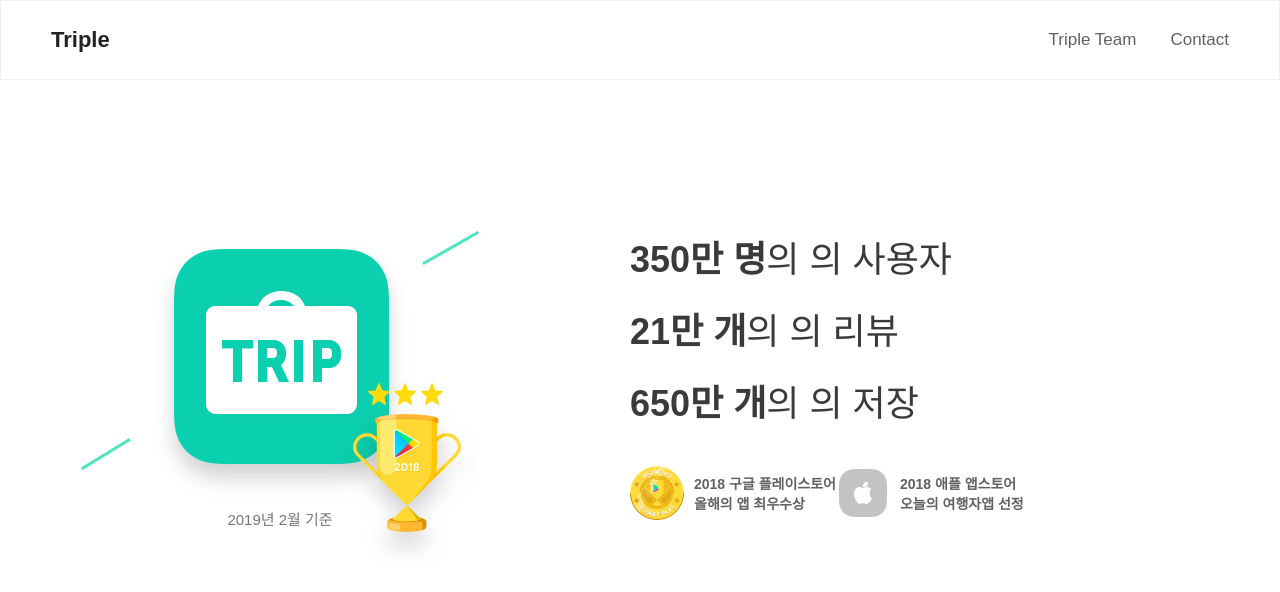
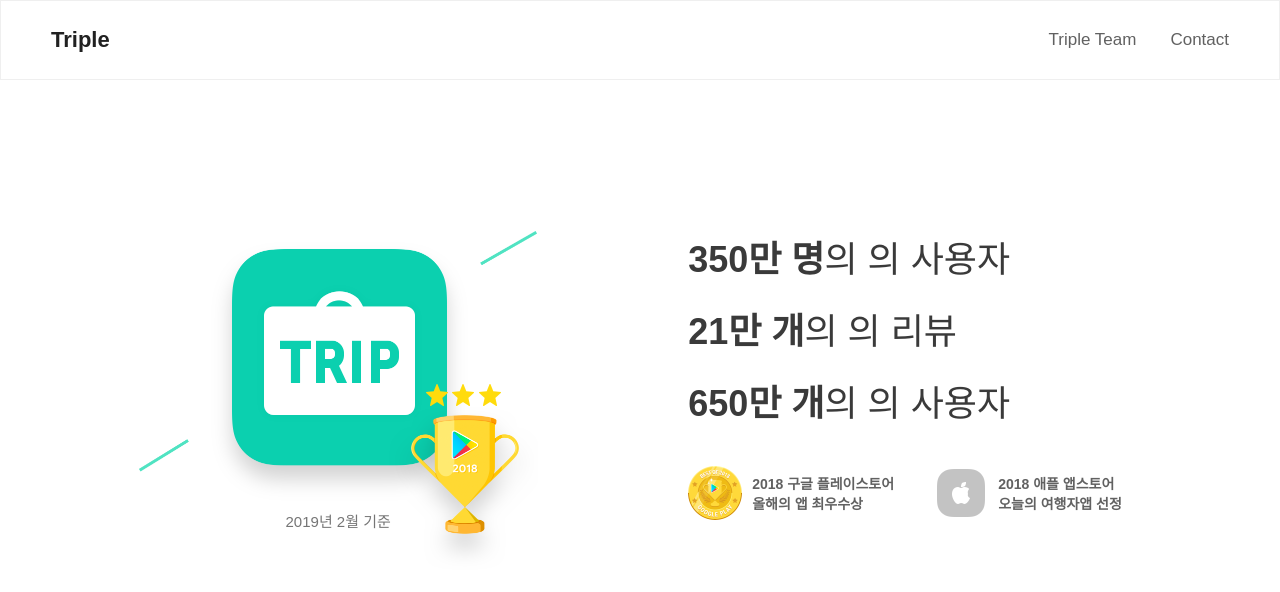
Before and after one commit to dddeok/triple-intro, a Next.js app: page / in a window 1280 px wide. Shown: the top 592 px of the page. Built offline with nearby package versions, Linux system fonts and the light colour scheme.

Commit message:
컴포넌트 구조 변경

```diff
--- /dev/null
+++ b/src/common/styles/animation.ts
@@ -0,0 +1,22 @@
+import { css } from 'styled-components';
+
+export const fadeIn = css`
+  opacity: 0;
+  animation-name: fadeIn;
+  animation-duration: 0.7s;
+  animation-timing-function: ease-in-out;
+  animation-fill-mode: forwards;
+  @keyframes fadeIn {
+    0% {
+      transform: translateY(10%);
+      opacity: 0;
+    }
+    66% {
+      opacity: 0;
+    }
+    100% {
+      transform: translateY(0%);
+      opacity: 1;
+    }
+  }
+`;
--- a/src/features/intro/component/item/AwradItem.tsx
+++ b/src/features/intro/component/item/AwradItem.tsx
@@ -1,2 +1,37 @@
 import React from 'react';
 import styled from 'styled-components';
+
+interface Props {
+  image: string;
+  alt: string;
+  text: string;
+}
+const AwardItem = ({ image, alt, text }: Props) => {
+  return (
+    <Container>
+      <AwardImage src={image} alt={alt} />
+      <AwardText>{text}</AwardText>
+    </Container>
+  );
+};
+
+export default AwardItem;
+
+const Container = styled.div`
+  display: flex;
+  align-items: center;
+  margin: 0 20px;
+`;
+
+const AwardImage = styled.img`
+  width: 54px;
+  height: 54px;
+`;
+
+const AwardText = styled.span`
+  font-size: 14px;
+  font-weight: bold;
+  margin-left: 10px;
+  color: rgba(58, 58, 58, 0.8);
+  white-space: pre-line;
+`;
--- a/src/features/intro/component/item/MetricItem.tsx
+++ b/src/features/intro/component/item/MetricItem.tsx
@@ -22,8 +22,8 @@ const Container = styled.div`
   display: flex;
   align-items: center;
   width: 100%;
-  margin-bottom: 20px;
 
   font-size: 36px;
   color: #3a3a3a;
+  margin-bottom: 20px;
 `;
--- a/src/features/intro/container/section/AwardSection.tsx
+++ /dev/null
@@ -1,140 +0,0 @@
-import React from 'react';
-import styled from 'styled-components';
-import Image from 'next/image';
-import MetricItem from '@features/intro/component/item/MetricItem';
-const AwardSection = () => {
-  return (
-    <SectionContainer>
-      <ImageContainer>
-        <Image src="/assets/triple@2x.png" width={400} height={338} />
-        <ImageCation>2019년 2월 기준</ImageCation>
-      </ImageContainer>
-      <Temp>
-        <MetricContainer>
-          <MetricItem count={350} countType={'만 명'} description={'의 사용자'} />
-          <MetricItem count={21} countType={'만 개'} description={'의 리뷰'} />
-          <MetricItem count={650} countType={'만 개'} description={'의 저장'} />
-        </MetricContainer>
-        <AwardContainer>
-          <Image src="/assets/play-store@2x.png" width={54} height={54} />
-          <AwardDescription>{`2018 구글 플레이스토어
-  올해의 앱 최우수상`}</AwardDescription>
-          <Image src="/assets/app-store@2x.png" width={54} height={54} />
-          <AwardDescription>{`2018 애플 앱스토어
-          오늘의 여행자앱 선정`}</AwardDescription>
-        </AwardContainer>
-      </Temp>
-    </SectionContainer>
-  );
-};
-
-export default AwardSection;
-
-const SectionContainer = styled.div`
-  display: flex;
-  width: 100%;
-  height: 560px;
-  padding: 0 80px;
-`;
-
-const ImageContainer = styled.div`
-  display: flex;
-  flex-direction: column;
-  opacity: 0;
-
-  padding-top: 150px;
-  animation-delay: 0.1s;
-  animation-name: fadeIn;
-  animation-duration: 0.7s;
-  animation-timing-function: ease-in-out;
-  animation-fill-mode: forwards;
-
-  @keyframes fadeIn {
-    0% {
-      transform: translateY(10px);
-      opacity: 0;
-    }
-    66% {
-      opacity: 0;
-    }
-    100% {
-      transform: translateY(0%);
-      opacity: 1;
-    }
-  }
-`;
-
-const ImageCation = styled.span`
-  font-size: 15px;
-  color: rgba(58, 58, 58, 0.7);
-  text-align: center;
-  position: relative;
-  top: -60px;
-`;
-
-const Temp = styled.div`
-  display: flex;
-  flex-direction: column;
-  padding-top: 150px;
-`;
-
-const MetricContainer = styled.div`
-  display: flex;
-  flex-direction: column;
-  width: 420px;
-  margin-left: 150px;
-  opacity: 0;
-
-  animation-delay: 0.2s;
-  animation-name: fadeIn;
-  animation-duration: 0.7s;
-  animation-timing-function: ease-in-out;
-  animation-fill-mode: forwards;
-  @keyframes fadeIn {
-    0% {
-      transform: translateY(10px);
-      opacity: 0;
-    }
-    66% {
-      opacity: 0;
-    }
-    100% {
-      transform: translateY(0%);
-      opacity: 1;
-    }
-  }
-`;
-
-const AwardContainer = styled.div`
-  display: flex;
-  align-items: center;
-  margin: 20px 0 0 150px;
-  opacity: 0;
-
-  animation-delay: 0.3s;
-  animation-name: fadeIn;
-  animation-duration: 0.7s;
-  animation-timing-function: ease-in-out;
-  animation-fill-mode: forwards;
-  @keyframes fadeIn {
-    0% {
-      transform: translateY(10px);
-      opacity: 0;
-    }
-    66% {
-      opacity: 0;
-    }
-    100% {
-      transform: translateY(0%);
-      opacity: 1;
-    }
-  }
-`;
-
-const AwardDescription = styled.span`
-  font-size: 14px;
-  font-weight: bold;
-  margin-left: 10px;
-  color: rgba(58, 58, 58, 0.8);
-  white-space: pre-line;
-`;
--- /dev/null
+++ b/src/features/intro/container/section/AwardsSection.tsx
@@ -0,0 +1,43 @@
+import React from 'react';
+import styled from 'styled-components';
+
+import AwardItem from '@features/intro/component/item/AwradItem';
+import { fadeIn } from '@common/styles/animation';
+
+const awardMap = [
+  {
+    id: 'google',
+    image: '/assets/play-store@2x.png',
+    text: `2018 구글 플레이스토어
+    올해의 앱 최우수상`,
+    alt: '플레이 스토어',
+  },
+  {
+    id: 'apple',
+    image: '/assets/app-store@2x.png',
+    text: `2018 애플 앱스토어
+    오늘의 여행자앱 선정`,
+    alt: '애플 스토어',
+  },
+];
+
+const AwardsSection = () => {
+  return (
+    <AwardContainer>
+      {awardMap.map((award) => {
+        const { id, image, text, alt } = award;
+        return <AwardItem key={id} image={image} text={text} alt={alt} />;
+      })}
+    </AwardContainer>
+  );
+};
+
+export default AwardsSection;
+
+const AwardContainer = styled.div`
+  display: flex;
+  align-items: center;
+  margin-top: 20px;
+  animation-delay: 0.3s;
+  ${fadeIn};
+`;
--- /dev/null
+++ b/src/features/intro/container/section/ImageSection.tsx
@@ -0,0 +1,35 @@
+import React from 'react';
+import styled from 'styled-components';
+import { fadeIn } from '@common/styles/animation';
+
+const ImageSection = () => {
+  return (
+    <ImageContainer>
+      <MainImage src="/assets/triple@2x.png" alt="Triple Image" />
+      <ImageCation>2019년 2월 기준</ImageCation>
+    </ImageContainer>
+  );
+};
+
+export default ImageSection;
+
+const ImageContainer = styled.div`
+  display: flex;
+  flex-direction: column;
+  animation-delay: 0.1s;
+  animation-name: fadeIn;
+  ${fadeIn};
+`;
+
+const ImageCation = styled.span`
+  font-size: 15px;
+  color: rgba(58, 58, 58, 0.7);
+  text-align: center;
+  position: relative;
+  top: -60px;
+`;
+
+const MainImage = styled.img`
+  width: 400px;
+  height: 340px;
+`;
--- /dev/null
+++ b/src/features/intro/container/section/MainSection.tsx
@@ -0,0 +1,41 @@
+import React from 'react';
+import styled from 'styled-components';
+
+import ImageSection from '@features/intro/container/section/ImageSection';
+import MetricSection from '@features/intro/container/section/MetricSection';
+import AwardsSection from '@features/intro/container/section/AwardsSection';
+
+const MainSection = () => {
+  return (
+    <MainContainer>
+      <ContentContainer>
+        <ImageSection />
+        <ContentSection>
+          <MetricSection />
+          <AwardsSection />
+        </ContentSection>
+      </ContentContainer>
+    </MainContainer>
+  );
+};
+
+export default MainSection;
+
+const MainContainer = styled.div`
+  display: flex;
+  justify-content: center;
+  width: 100%;
+  height: 560px;
+  padding: 0 80px;
+`;
+
+const ContentContainer = styled.div`
+  display: flex;
+  padding-top: 150px;
+`;
+
+const ContentSection = styled.div`
+  display: flex;
+  flex-direction: column;
+  margin-left: 130px;
+`;
--- /dev/null
+++ b/src/features/intro/container/section/MetricSection.tsx
@@ -0,0 +1,42 @@
+import React from 'react';
+import styled from 'styled-components';
+
+import MetricItem from '@features/intro/component/item/MetricItem';
+import { fadeIn } from '@common/styles/animation';
+
+const metriMap = [
+  { type: 'user', count: 350, countType: '만 명', description: '의 사용자' },
+  { type: 'review', count: 21, countType: '만 개', description: '의 리뷰' },
+  { type: 'saving', count: 650, countType: '만 개', description: '의 사용자' },
+];
+
+const MetricSection = () => {
+  return (
+    <MetricContainer>
+      {metriMap.map((metric) => {
+        const { type, count, countType, description } = metric;
+        return (
+          <MetricItem
+            key={type}
+            count={count}
+            countType={countType}
+            description={description}
+          />
+        );
+      })}
+    </MetricContainer>
+  );
+};
+
+export default MetricSection;
+
+const MetricContainer = styled.div`
+  display: flex;
+  flex-direction: column;
+  width: 420px;
+
+  animation-delay: 0.2s;
+
+  margin-left: 20px;
+  ${fadeIn};
+`;
--- a/src/features/intro/page/Intro.tsx
+++ b/src/features/intro/page/Intro.tsx
@@ -2,12 +2,12 @@ import React from 'react';
 import styled from 'styled-components';
 
 import Header from '@features/intro/container/header/Header';
-import AwardSection from '@features/intro/container/section/AwardSection';
+import MainSection from '@features/intro/container/section/MainSection';
 const Intro = () => {
   return (
     <IntroContainer>
       <Header />
-      <AwardSection />
+      <MainSection />
     </IntroContainer>
   );
 };
--- a/src/pages/index.tsx
+++ b/src/pages/index.tsx
@@ -1,5 +1,5 @@
 import React from 'react';
-import Layout from '@common/layout/Layout';
+import Layout from '@common/component/layout/Layout';
 import Intro from '@features/intro/page/Intro';
 
 const Index = () => {
```
Also changed, not shown: src/common/component/layout/Layout.tsx (renamed from src/common/layout/Layout.tsx).
